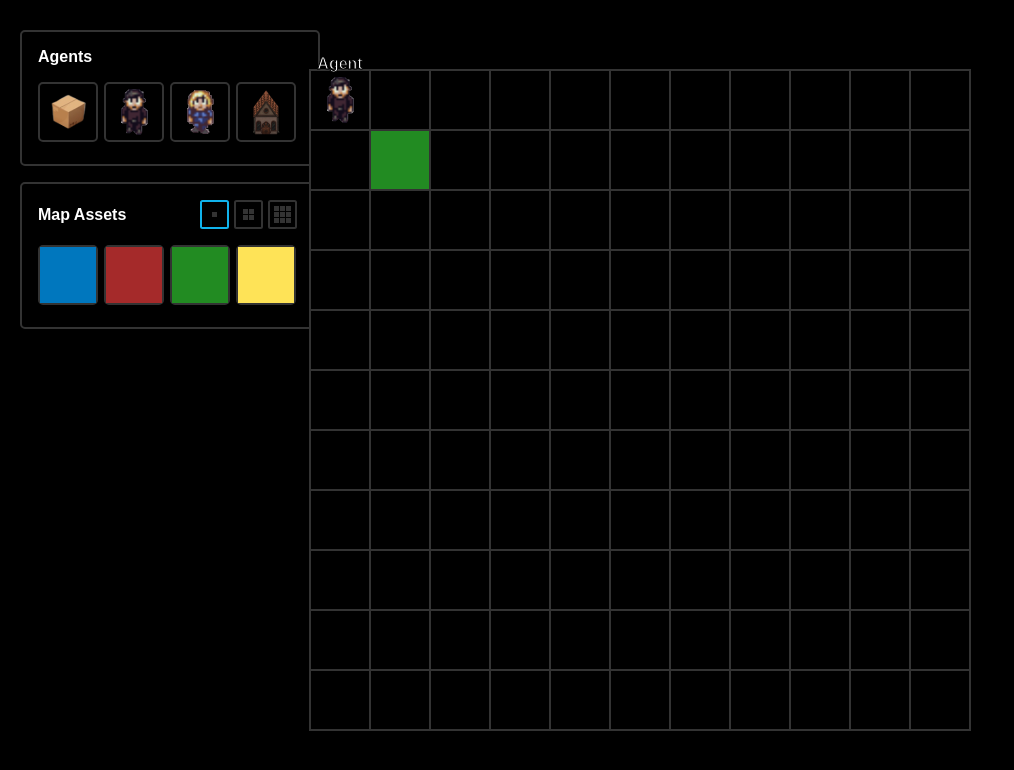
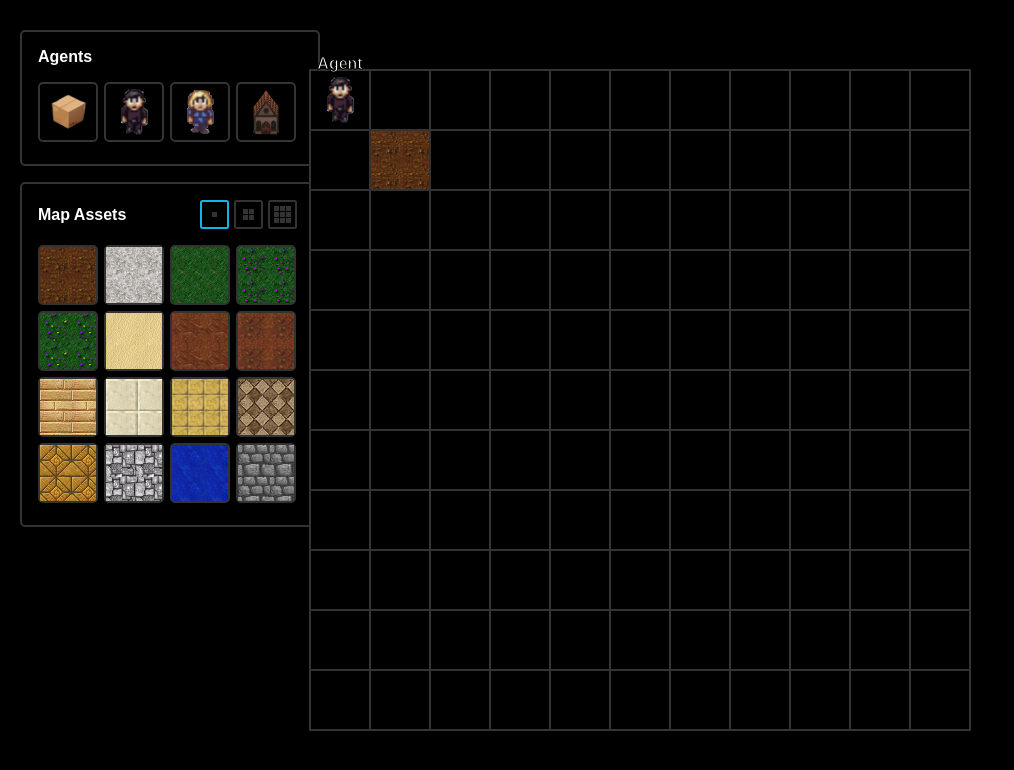
Before and after one commit to taigfs/hc-ui-react-dnd, a React (Vite) app: page / in a window 1280 px wide. Shown: the top 770 px of the page, without its empty margins (0-1014 px from the left). Built offline with nearby package versions, Linux system fonts and the light colour scheme.

Commit message:
Set map assets to images instead of colors;

```diff
--- a/src/components/BoardSquare.tsx
+++ b/src/components/BoardSquare.tsx
@@ -1,7 +1,8 @@
 import React, { useState } from 'react'
 import { useDrop } from 'react-dnd';
 import styled from 'styled-components';
-import { ItemTypes, MapAssetSprite } from '../enum';
+import { ItemTypes } from '../enum';
+import { mapAssets, MapAssetSprites } from '../enum/MapAssets';
 import { AgentItemProps } from '../interfaces/AgentItem';
 import { useBoardStore } from '../state/store';
 import { canMoveAgent } from './Board';
@@ -17,24 +18,24 @@ export default function BoardSquare({ x, y, children }: BoardSquareProps) {
 
   const [previewMapAsset, setPreviewMapAsset] = useState<boolean>(false);
   const { setAgentPosition, addAgent, agentPositions, setMapAsset, activeButton, isMouseDown, setSelectedAgentIndex } = useBoardStore((state) => state);
-  const isActiveButtonAMapAsset = Object.values(MapAssetSprite).includes(activeButton as MapAssetSprite);
+  const isActiveButtonAMapAsset = mapAssets.includes(parseInt(activeButton as any));
 
   const onClick = () => {
     if (isActiveButtonAMapAsset) {
-      setMapAsset(x, y, activeButton as MapAssetSprite);
+      setMapAsset(x, y, activeButton as string);
     }
     setSelectedAgentIndex(null);
   };
 
   const onMouseEnter = () => {
     if (isActiveButtonAMapAsset && isMouseDown) {
-      setMapAsset(x, y, activeButton as MapAssetSprite);
+      setMapAsset(x, y, activeButton as string);
     } else if (isActiveButtonAMapAsset) {
       setPreviewMapAsset(true);
     }
   };
 
-  const onMouseDown = () => isActiveButtonAMapAsset && setMapAsset(x, y, activeButton as MapAssetSprite);
+  const onMouseDown = () => isActiveButtonAMapAsset && setMapAsset(x, y, activeButton as string);
 
   const onMouseLeave = () => {
     if (previewMapAsset) { setPreviewMapAsset(false); }
@@ -73,7 +74,7 @@ export default function BoardSquare({ x, y, children }: BoardSquareProps) {
       onMouseLeave={onMouseLeave}
       onMouseDown={onMouseDown}
     >
-      { previewMapAsset && <MapAsset sprite={activeButton as MapAssetSprite} priority={2} />}
+      { previewMapAsset && <MapAsset sprite={activeButton as string} priority={2} />}
       {children}
     </Container>
   );
--- a/src/components/MapAsset.tsx
+++ b/src/components/MapAsset.tsx
@@ -1,8 +1,8 @@
 import styled from "styled-components";
-import { MapAssetSprite } from "../enum";
+import { getMapAssetSpritePath } from "../enum/MapAssets";
 
 interface MapAssetProps {
-  sprite: MapAssetSprite;
+  sprite: string;
   priority?: number;
 }
 
@@ -15,7 +15,7 @@ export function MapAssetButton ({ sprite }: MapAssetProps) {
 }
 
 interface ContainerProps {
-  sprite: MapAssetSprite;
+  sprite: string;
   priority?: number;
 }
 
@@ -24,14 +24,7 @@ const Container = styled.div<ContainerProps>`
   height: 100%;
   width: 100%;
   z-index: ${({ priority }) => priority || 1};
-  background-color: ${({ sprite }) => {
-    switch (sprite) {
-      case MapAssetSprite.BLUE_LAND: return '#0077BE';
-      case MapAssetSprite.BROWN_LAND: return '#A52A2A';
-      case MapAssetSprite.GREEN_LAND: return '#228B22';
-      case MapAssetSprite.YELLOW_LAND: return '#FEE357';
-      default:
-        return 'transparent';
-    }
+  ${({ sprite }) => {
+    return `background: url(${getMapAssetSpritePath(sprite)});`
   }};
 `;
--- a/src/components/Toolbar/MapAssetsToolbar.tsx
+++ b/src/components/Toolbar/MapAssetsToolbar.tsx
@@ -1,6 +1,6 @@
 import React from 'react';
 import styled from 'styled-components';
-import { MapAssetSprite } from '../../enum';
+import { mapAssets, MapAssetSprites } from '../../enum/MapAssets';
 import { MapAssetButton } from '../MapAsset';
 import { AssetSizeButton } from './AssetSizeButton';
 import { ButtonsContainer, StyledToolbarButton, ToolbarContainer } from './styles';
@@ -15,8 +15,8 @@ export const MapAssetsToolbar: React.FC = () => {
         <AssetSizeButton size={3} />
       </AssetSizeButtonsContainer>
       <ButtonsContainer>
-        { Object.keys(MapAssetSprite).map((key) => {
-          const asset: MapAssetSprite = MapAssetSprite[key as keyof typeof MapAssetSprite];
+        { mapAssets.map((key) => {
+          const asset = `${key}`;
           return (
             <StyledToolbarButton key={key} id={asset}>
               <MapAssetButton sprite={asset} />
--- a/src/components/Toolbar/ToolbarButton.tsx
+++ b/src/components/Toolbar/ToolbarButton.tsx
@@ -1,6 +1,5 @@
 import React from 'react';
 import styled from 'styled-components';
-import { MapAssetSprite } from '../../enum';
 import { useBoardStore } from '../../state/store';
 
 interface ToolbarButtonProps {
--- /dev/null
+++ b/src/enum/MapAssets.ts
@@ -0,0 +1,27 @@
+import * as assetImports from '../assets/images/map-assets/';
+import mapAsset3 from '../assets/images/map-assets/3.gif';
+
+export const mapAssets = [3, 4, 6, 8, 9, 131, 251, 252, 308, 309, 315, 317, 318, 336, 531, 770];
+
+// const assetImports = mapAssets.reduce((acc: any, asset: any) => {
+//   acc[asset] = require(`../assets/images/map-assets/${asset}.gif`);
+//   return acc;
+// }, {});
+
+
+// export const MapAssetSprites = mapAssets.reduce<Record<string, typeof import("/Users/taigfs/HC/hc-ui-react-dnd/src/assets/images/map-assets/index")>>((acc, cur) => {
+//   acc[cur] = assetImports[cur];
+//   return acc;
+// }, {});
+
+export function getMapAssetSpritePath(sprite: string) {
+  return `src/assets/images/map-assets/${sprite}.gif`;
+}
+
+interface MapAssetSpritesProps {
+  [key: string]: string;
+}
+
+export const MapAssetSprites: MapAssetSpritesProps = {
+  mapAsset3,
+};
--- a/src/interfaces/MapAssetPositions.ts
+++ b/src/interfaces/MapAssetPositions.ts
@@ -1,8 +1,7 @@
-import { MapAssetSprite } from "../enum";
-
 export type MapAssetPosition = {
   x: number;
   y: number;
-  sprite: MapAssetSprite;
+  sprite: string;
 };
+
 export type MapAssetPositions = Array<MapAssetPosition>;
--- a/src/state/store.ts
+++ b/src/state/store.ts
@@ -1,5 +1,6 @@
 import { create } from 'zustand'
-import { AgentSprite, MapAssetSprite } from '../enum';
+import { AgentSprite } from '../enum';
+import { MapAssetSprites } from '../enum/MapAssets';
 import { AgentPositions } from '../interfaces/AgentPositions';
 import { MapAssetPositions } from '../interfaces/MapAssetPositions';
 import { MapAssetRange } from '../interfaces/MapAssetRange';
@@ -8,7 +9,7 @@ interface BoardState {
   selectedAgentIndex: number | null;
   agentPositions: AgentPositions;
   mapAssetPositions: MapAssetPositions;
-  setMapAsset: (x: number, y: number, sprite: MapAssetSprite) => void;
+  setMapAsset: (x: number, y: number, sprite: string) => void;
   setAgentPosition: (index: number, x: number, y: number) => void;
   addAgent: (x: number, y: number, sprite: string, name: string) => void;
   activeButton: string | null;
@@ -25,6 +26,16 @@ export const useBoardStore = create<BoardState>((set) => ({
   selectedAgentIndex: null,
   activeButton: null,
   isMouseDown: false,
+  mapAssetPositions: [
+    {x: 1, y: 1, sprite: '3'}
+  ],
+  agentPositions: [
+    {
+      x: 0,
+      y: 0,
+      sprite: AgentSprite.MAN
+    }
+  ],
   setIsMouseDown: (down: boolean) => set((state) => ({
     isMouseDown: down
   })),
@@ -34,16 +45,6 @@ export const useBoardStore = create<BoardState>((set) => ({
   setSelectedAgentIndex: (i: number | null) => set((state) => ({
     selectedAgentIndex: i
   })),
-  mapAssetPositions: [
-    {x: 1, y: 1, sprite: MapAssetSprite.GREEN_LAND}
-  ],
-  agentPositions: [
-    {
-      x: 0,
-      y: 0,
-      sprite: AgentSprite.MAN
-    }
-  ],
   setAgentPosition: (index: number, x: number, y: number) => set((state) => ({
     agentPositions: state.agentPositions.map((agent, i) => {
       if (i === index) {
@@ -52,21 +53,10 @@ export const useBoardStore = create<BoardState>((set) => ({
       return agent;
     })
   })),
-  // setMapAsset: (x: number, y: number, sprite: MapAssetSprite) => set((state) => {
-  //   const newMapAssetPositions = [...state.mapAssetPositions];
-  //   const index = newMapAssetPositions.findIndex(
-  //     (asset) => asset.x === x && asset.y === y
-  //   );
-  //   if (index === -1) {
-  //     newMapAssetPositions.push({ x, y, sprite });
-  //   } else {
-  //     newMapAssetPositions[index].sprite = sprite;
-  //   }
-  //   return { ...state, mapAssetPositions: newMapAssetPositions };
-  // }),
-  setMapAsset: (x: number, y: number, sprite: MapAssetSprite) => set((state) => {
+  setMapAsset: (x: number, y: number, sprite: string) => set((state) => {
     const range = state.activeMapAssetRange - 1;
     const newMapAssetPositions = [...state.mapAssetPositions];
+    console.log(newMapAssetPositions);
 
     for (let i = -range; i <= range; i++) {
       for (let j = -range; j <= range; j++) {
```
Also changed, not shown: src/assets/images/map-assets/index.ts (added, +16 -0 lines).
